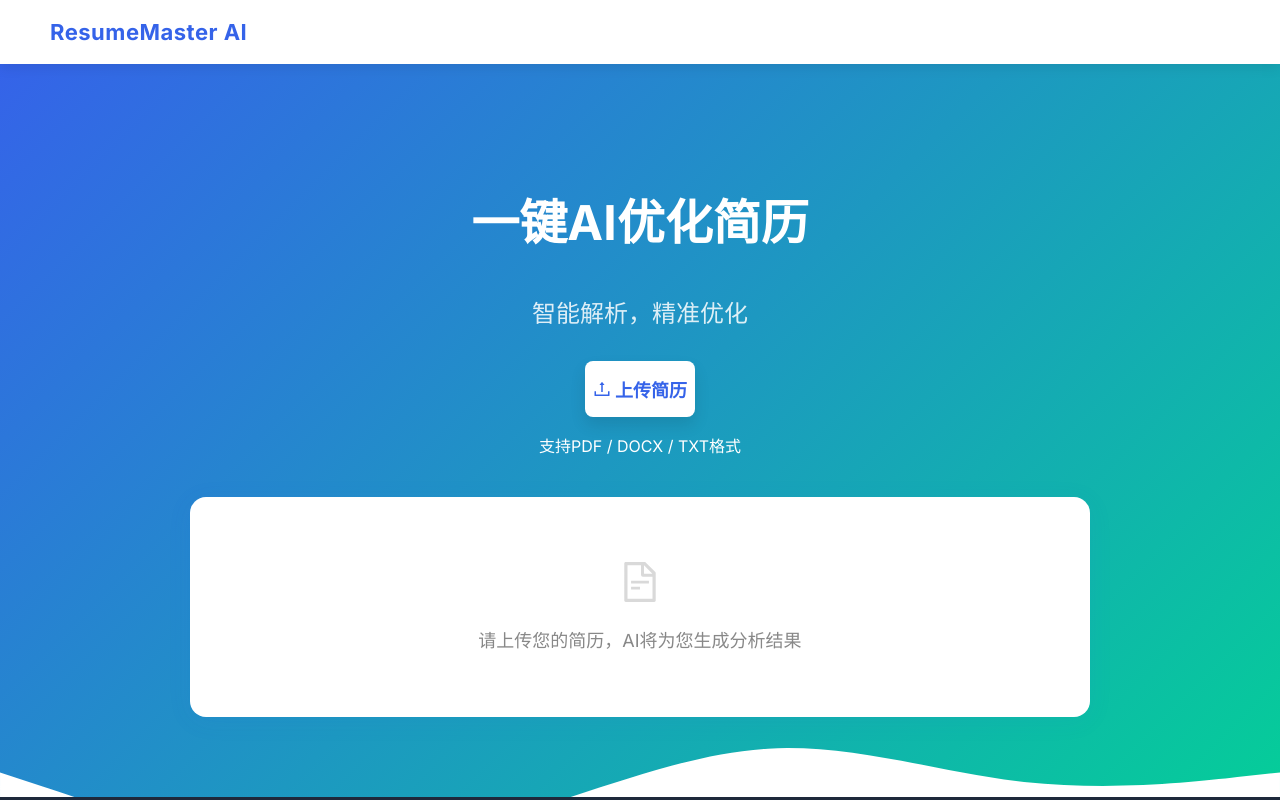
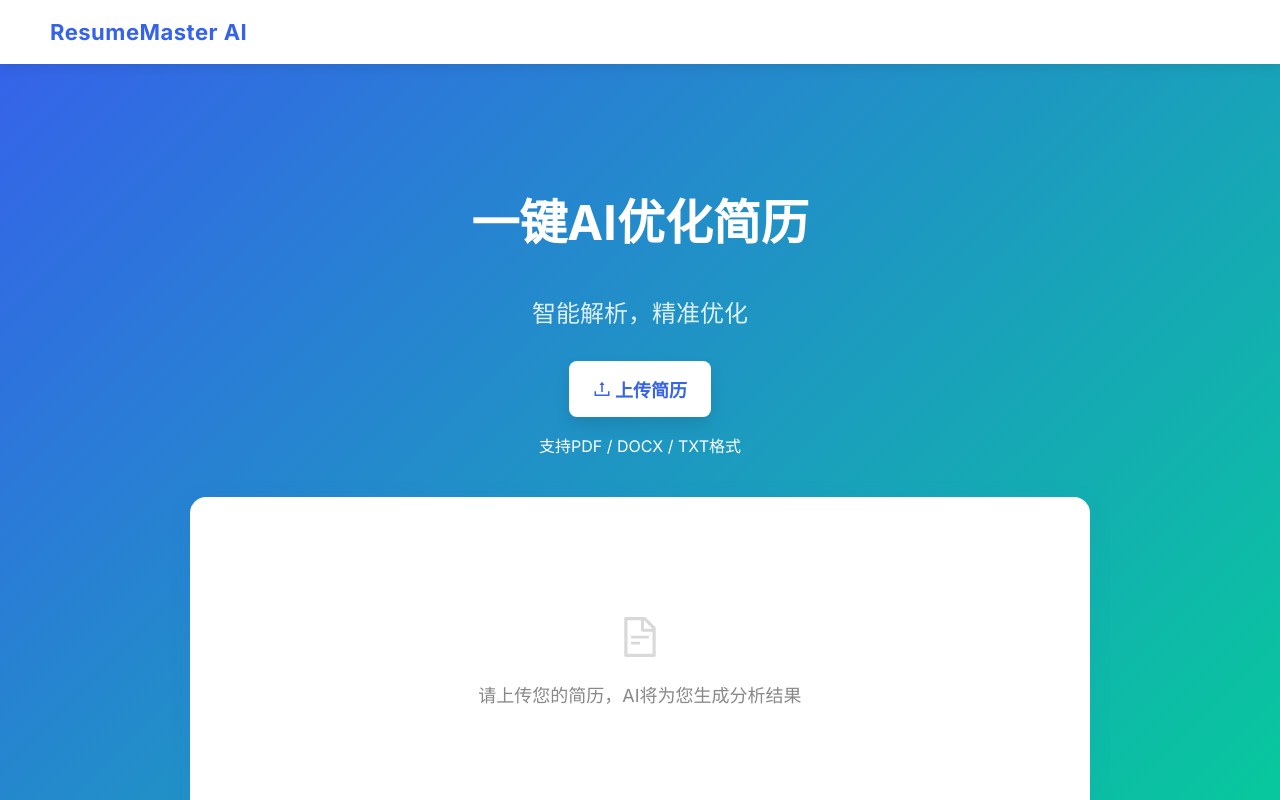
Before and after one commit to 849261680/AI_Resume, a React (Vite) app in the folder frontend/: page / in a window 1280 px wide. Built offline with nearby package versions, Linux system fonts and the light colour scheme.

Commit message:
增加初始结果框高度，调整上传按钮内边距以增加空隙

```diff
--- a/frontend/src/App.tsx
+++ b/frontend/src/App.tsx
@@ -580,14 +580,14 @@ ${result.suggestions.map((s, i) => `${i+1}. ${s}`).join('\n')}
               style={{
                 height: isMobile ? 48 : 56,
                 fontSize: isMobile ? 16 : 18,
-                padding: '0 8px',
+                padding: '0 24px',   // 增加左右内边距以容纳一个字宽
                 display: 'inline-flex',
                 alignItems: 'center',
                 justifyContent: 'center',
                 width: 'auto',
-                maxWidth: isMobile ? '110px' : '130px',
+                // maxWidth: isMobile ? '110px' : '130px', // 移除maxWidth，让padding决定宽度
                 borderRadius: 8,
-                marginBottom: 16, // 保持与下方文本的间距
+                marginBottom: 16,
                 background: '#ffffff',
                 color: 'var(--color-primary)',
                 border: 'none',
@@ -605,11 +605,11 @@ ${result.suggestions.map((s, i) => `${i+1}. ${s}`).join('\n')}
               </Text>
             </div>
           </div>
-          {/* 结果展示区，宽度统一 */}
+          {/* 结果展示区，宽度统一，初始高度增加 */}
           <div style={{
             margin: '40px auto 0 auto',
-            maxWidth: isMobile ? '90%' : '900px', // 移动端使用百分比，PC端固定宽度
-            width: '100%', // 确保在容器内占满允许的最大宽度
+            maxWidth: isMobile ? '90%' : '900px',
+            width: '100%',
             background: '#fff',
             borderRadius: 16,
             boxShadow: '0 4px 24px rgba(53,99,233,0.08)',
@@ -618,10 +618,10 @@ ${result.suggestions.map((s, i) => `${i+1}. ${s}`).join('\n')}
             textAlign: 'left',
             position: 'relative',
             zIndex: 2,
-            minHeight: 220, // 保持最小高度
-            display: 'flex', // 使用flex布局确保内部元素撑开
-            justifyContent: 'center', // 水平居中内容（对于Spin和Empty）
-            alignItems: 'center' // 垂直居中内容（对于Spin和Empty）
+            minHeight: loading || result ? 220 : 330, // 初始状态(Empty)高度增加到330px
+            display: 'flex',
+            justifyContent: 'center',
+            alignItems: 'center'
           }}>
             <div style={{ width: '100%' }}> {/* 内部div确保内容从左开始 */}
               {loading ? (
```
